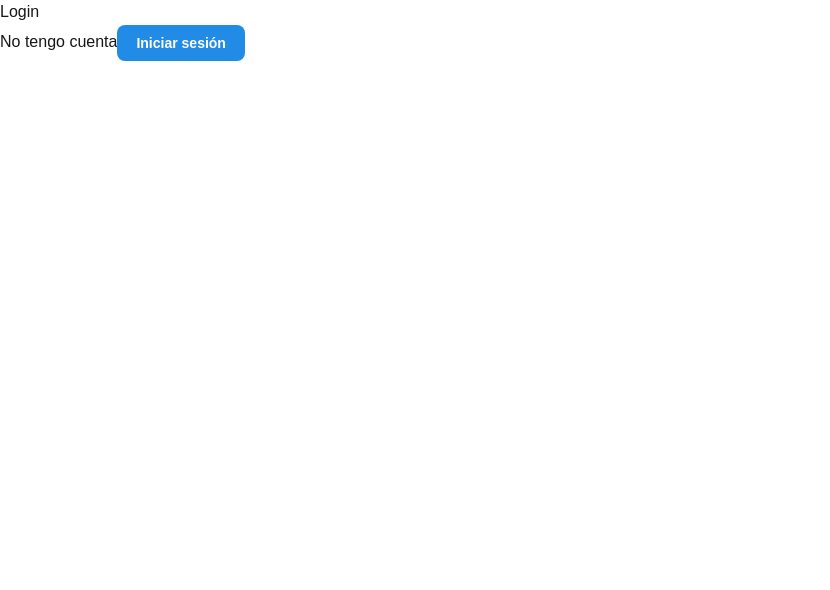
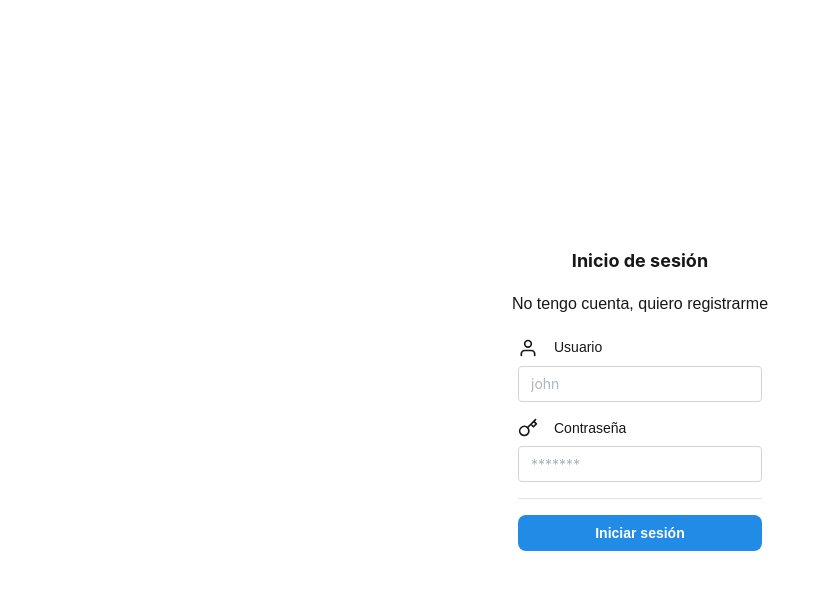
Before and after one commit to Javier-Lorenzo-Carrion/fct-pi, a Next.js app in the folder frontend/: page /login in a window 1280 px wide. Shown: the top 590 px of the page, without its empty margins (0-830 px from the left). Built offline with nearby package versions, Linux system fonts and the light colour scheme.

Commit message:
feat: add fields and button on the login page

```diff
--- a/frontend/app/layout.tsx
+++ b/frontend/app/layout.tsx
@@ -1,7 +1,7 @@
 import type {Metadata} from "next";
 import {Geist, Geist_Mono} from "next/font/google";
 import "./globals.css";
-import {ColorSchemeScript, createTheme, mantineHtmlProps, MantineProvider} from "@mantine/core";
+import {ColorSchemeScript, Container, createTheme, mantineHtmlProps, MantineProvider} from "@mantine/core";
 
 const theme = createTheme({});
 
@@ -34,7 +34,9 @@ export default function RootLayout({
             className={`${geistSans.variable} ${geistMono.variable} antialiased`}
         >
         <MantineProvider theme={theme}>
-            {children}
+            <Container size="xs">
+                {children}
+            </Container>
         </MantineProvider>
         </body>
         </html>
--- a/frontend/app/login/page.tsx
+++ b/frontend/app/login/page.tsx
@@ -1,13 +1,65 @@
-import {Button} from "@mantine/core";
+"use client";
+import {Button, Card, Center, Container, Divider, Flex, Group, Text, TextInput, Title} from "@mantine/core";
+import {Form, useForm} from "@mantine/form";
+import {Key, User} from "react-feather";
+
+interface LoginFormValues {
+    username: string
+    password: string
+}
+
 
 export default function Login() {
+    const handleClick = () => {
+        console.log("clicked");
+    }
+
+    function handleLogin(values: LoginFormValues) {
+        console.log(values.username);
+        console.log(values.password);
+    }
+
+    const form = useForm<LoginFormValues>({
+        mode: "uncontrolled",
+        initialValues: {
+            username: '',
+            password: ''
+        },
+        validate: {
+            password: value => !!value.length ? null : 'Password is required',
+            username: value => !!value.length ? null : 'Username is required',
+        }
+    });
     return (
-        <>
-            <h1>Login</h1>
-            <a href="#">No tengo cuenta</a>
-            <Button variant="filled" color="blue" radius="md">
-                Iniciar sesión
-            </Button>
-        </>
+        <Center h="100vh">
+            <Flex gap="lg" justify="center" align="center" direction="column" wrap="wrap">
+                <Title size="lg">
+                    Inicio de sesión
+                </Title>
+                <a href="#">No tengo cuenta, quiero registrarme</a>
+
+                <form onSubmit={form.onSubmit(handleLogin)}>
+                    <Flex gap="md" direction="column" wrap="wrap">
+                        <TextInput
+                            label={<Group><User size="20"/>Usuario</Group>}
+                            placeholder="john"
+                            key={form.key('username')}
+                            {...form.getInputProps('username')}
+                        />
+                        <TextInput
+                            type="password"
+                            label={<Group><Key size="20"/>Contraseña</Group>}
+                            placeholder="*******"
+                            key={form.key('password')}
+                            {...form.getInputProps('password')}
+                        />
+                        <Divider/>
+                        <Button variant="filled" color="blue" radius="md" type="submit">
+                            Iniciar sesión
+                        </Button>
+                    </Flex>
+                </form>
+            </Flex>
+        </Center>
     )
 }
--- a/frontend/package.json
+++ b/frontend/package.json
@@ -15,7 +15,8 @@
     "@mantine/modals": "^7.17.5",
     "next": "15.3.1",
     "react": "^19.0.0",
-    "react-dom": "^19.0.0"
+    "react-dom": "^19.0.0",
+    "react-feather": "^2.0.10"
   },
   "devDependencies": {
     "@tailwindcss/postcss": "^4",
```
Also changed, not shown: 1 other file (tests, documents, lock files or other folders).
